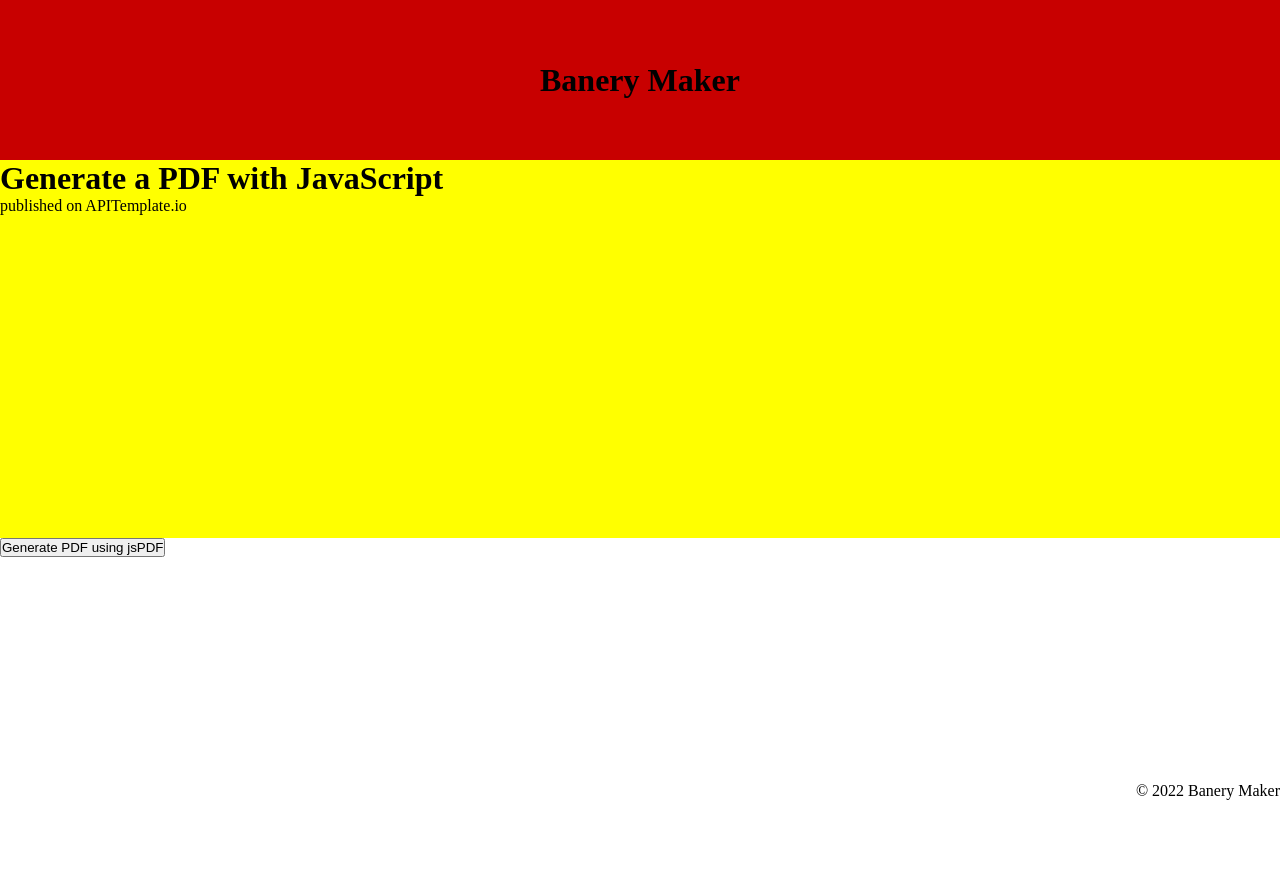
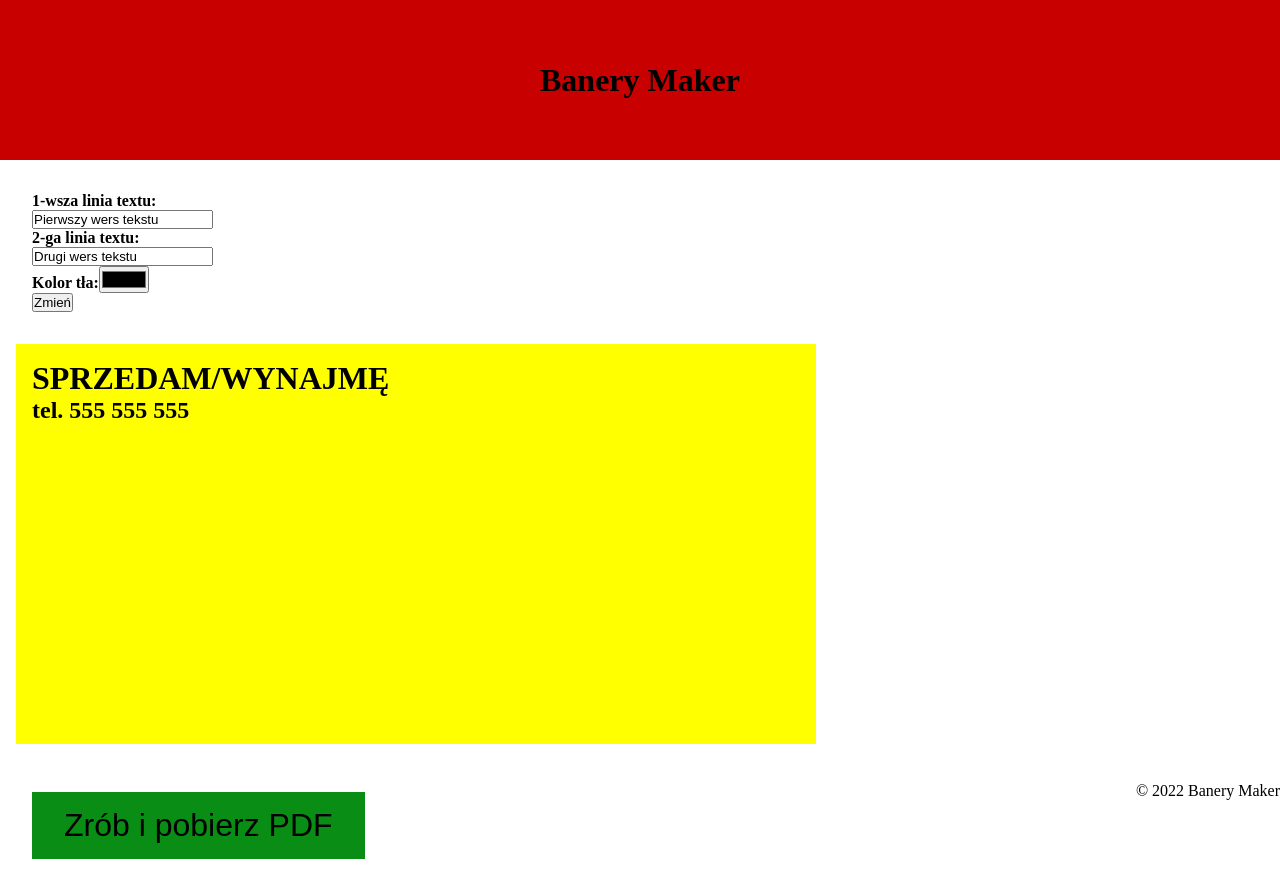
Before and after one commit to michalzareba0001/baneryMaker, a website: page index.html in a window 1280 px wide. Before the commit the page ends 800 px from the top, so only its background shows below. Drawn offline with nearby package versions, Linux system fonts and the light colour scheme.

Commit message:
js form added

```diff
--- a/banery.js
+++ b/banery.js
@@ -1,2 +1,12 @@
+var changeText = function () {
+    var text1 = document.getElementById('baner_text_i1').value;
+    var text2 = document.getElementById('baner_text_i2').value;
+    var banerColor = document.getElementById('baner_color').value;
+    document.getElementById('text_out1').innerHTML = text1;
+    document.getElementById('text_out2').innerHTML = text2;
+    document.getElementById('baner_image').style.backgroundColor = banerColor;
+    console.log(text1);
+    console.log(text2);
+};
 //https://redstapler.co/create-pdf-javascript/
 //https://www.npmjs.com/package/jspdf
--- a/banery.scss
+++ b/banery.scss
@@ -1,11 +1,11 @@
 * {
-    margin:0%;
-    padding:0%;
+    margin: 0%;
+    padding: 0%;
     box-sizing: border-box;
 }
 
 header {
-    background-color: rgb(200, 0 , 0);
+    background-color: rgb(200, 0, 0);
     min-height: 10rem;
     display: flex;
     justify-content: center;
@@ -13,19 +13,30 @@ header {
     flex-direction: column;
     position: absolute;
     width: 100%;
-    top:0;
+    top: 0;
 }
 
 main {
     position: relative;
     top: 10rem;
 
-    #baner_image{
-        width: 100%;
-        height: 10cm;
+    .baner_form{
+        min-height: 6rem;
+        margin: 1rem;
+        padding: 1rem;
+
+    }
+
+    #baner_image {
+        width: 50rem;
+        height: 25rem;
         background-color: rgb(255, 255, 0);
         position: relative;
+        margin: 1rem;
+        padding: 1rem;
     }
+
+
 }
 
 footer {
@@ -41,3 +52,17 @@ footer {
         text-align: right;
     }
 }
+
+//buttons
+
+.mybutton1{
+    background-color: rgb(10, 141, 21);
+    border: none;
+    padding: 15px 32px;
+    text-align: center;
+    text-decoration: none;
+    display: inline-block;
+    font-size: 2rem;
+    margin: 2rem;
+    cursor: pointer;
+}
--- a/banery.ts
+++ b/banery.ts
@@ -1,3 +1,18 @@
+
+let changeText = () => {
+    var text1 = document.getElementById('baner_text_i1').value;
+    var text2 = document.getElementById('baner_text_i2').value;
+    var banerColor = document.getElementById('baner_color').value;
+
+    document.getElementById('text_out1').innerHTML = text1;
+    document.getElementById('text_out2').innerHTML = text2;
+
+    console.log(text1);
+    console.log(text2);
+}
+
+
+
 
 
 //https://redstapler.co/create-pdf-javascript/
--- a/index.html
+++ b/index.html
@@ -23,7 +23,7 @@
     <title>Banery Maker</title>
 </head>
 <body>
-    <script src="./banery.js"></script>
+    <script src="banery.js"></script>
     <script src="https://cdnjs.cloudflare.com/ajax/libs/jspdf/2.5.1/jspdf.umd.min.js"></script>
 
     <header>
@@ -31,14 +31,21 @@
     </header>
     <main id="main">
         <div class="baner">
-            <div class="baner_text">
+            <div class="baner_form">
+                <form name="banerInput">
+                    <h4>1-wsza linia textu: </h4><input type="text" id="baner_text_i1" value="Pierwszy wers tekstu">
+                    <h4>2-ga linia textu: </h4><input type="text" id="baner_text_i2" value="Drugi wers tekstu">
+
+                    <h4>Kolor tła:<input type="color" id="baner_color" value="#000000"></h4>
+                    <input type="button" value="Zmień" onclick="changeText()">
+                </form>
             </div>
             <div class="baner_image" id="baner_image">
-                       <h1>Generate a PDF with JavaScript</h1>
-                       <p>published on APITemplate.io</p>
-                </div>
+                       <h1 id="text_out1">SPRZEDAM/WYNAJMĘ</h1>
+                       <h2 id="text_out2">tel. 555 555 555</h2>
+            </div>
 
-            <button class="mybutton1" onclick="generatePDF()">Generate PDF using jsPDF</button>
+            <button class="mybutton1" onclick="generatePDF()">Zrób i pobierz PDF</button>
 
             </div>
         </div>
```
Also changed, not shown: banery.css, 1 other file.
